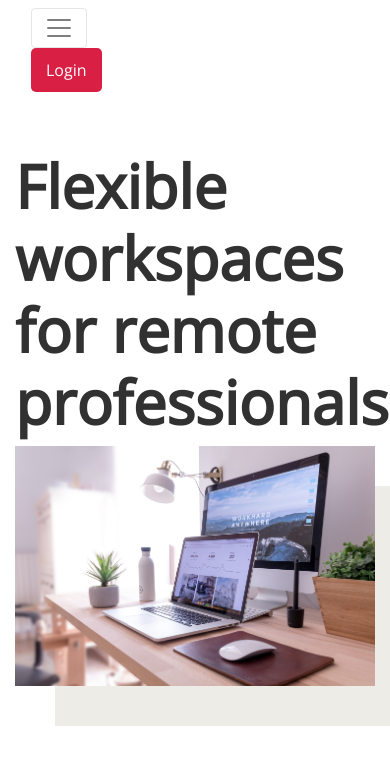
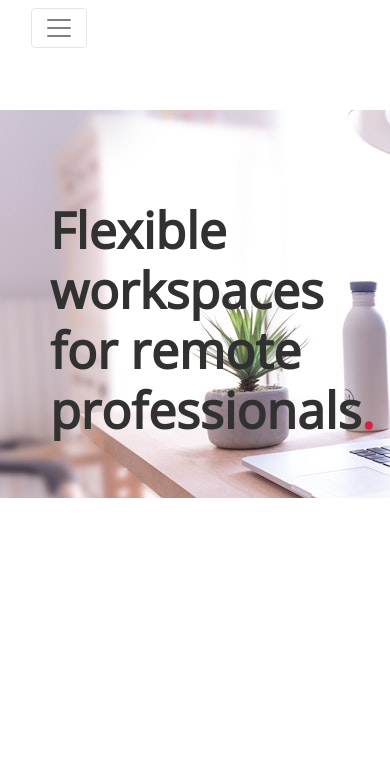
Before and after one commit to daisybutler/Workbench-project04, a Django app: template home/templates/home/index.html in a window 390 px wide; the page is wider, and only the part inside the window is pictured. Shown: the top 765 px of that part. Run offline with Django 3.2, Linux system fonts and the light colour scheme; the template is opened without the code that fills it, so the values that code supplies are empty; some libraries are stand-ins or nearby versions.

Commit message:
Media queries for landing heading font size.

```diff
--- a/home/templates/home/index.html
+++ b/home/templates/home/index.html
@@ -3,7 +3,7 @@
 
 {% block content %}
     <div id="landing-page-section" class="container">
-        <div class="row">
+        <div class="row d-none d-md-flex">
             <div class="col-12 col-md-5 my-auto">
                 <h1 id="landing-page-heading">
                     Flexible workspaces for remote professionals<span class="red-dot">.</span>
@@ -13,5 +13,12 @@
                 <img src="/media/homepage-image.jpg" alt="workbench-venue">
             </div>
         </div>
+        <div class="row d-md-none">
+            <div id="mobile-landing-section" class="col-12 my-auto">
+                <h1 id="landing-page-heading">
+                    Flexible workspaces for remote professionals<span class="red-dot">.</span>
+                </h1>
+            </div>
+        </div>
     </div>
 {% endblock %}
--- a/static/css/base.css
+++ b/static/css/base.css
@@ -44,7 +44,7 @@ p, a {
 
 #landing-page-heading {
     padding-top: 40px;
-    font-size: 60px;
+    font-size: 50px;
 }
 
 #landing-page-image img {
@@ -56,3 +56,24 @@ p, a {
 .red-dot {
     color: #D91F44;
 }
+
+#mobile-landing-section {
+    background: url('/media/homepage-image-mobile.jpg') no-repeat fixed;
+    padding: 50px;
+}
+
+
+/* --------------------------------------------------- MEDIA QUERIES */
+
+@media screen and (min-width: 768px){
+    #landing-page-heading {
+        font-size: 40px;
+    }
+
+}
+
+@media screen and (min-width: 992px){
+    #landing-page-heading {
+        font-size: 50px;
+    }
+}
--- a/templates/base.html
+++ b/templates/base.html
@@ -46,7 +46,7 @@
     <header class="container-fluid fixed-top">
 
         <!--Navbar-->
-        <nav class="navbar navbar-expand-lg navbar-light bg-white">
+        <nav class="navbar navbar-expand-md navbar-light bg-white">
             <div class="container-fluid">
 
                 <!--Navbar collapses to button on small screens-->
@@ -70,10 +70,13 @@
                         <li class="nav-item">
                             <a class="nav-link" href="#">Contact</a>
                         </li>
+                        <li class="nav-item d-inline d-md-none">
+                            <a class="nav-link" href="#">Login</a>
+                        </li>
                     </ul>
                 </div>
             </div>
-            <div id="header-login-button">
+            <div id="header-login-button" class="d-none d-md-inline">
                 <a href="#">Login</a>
             </div>
         </nav>
```
Also changed, not shown: media/homepage-image-mobile.jpg (added).
